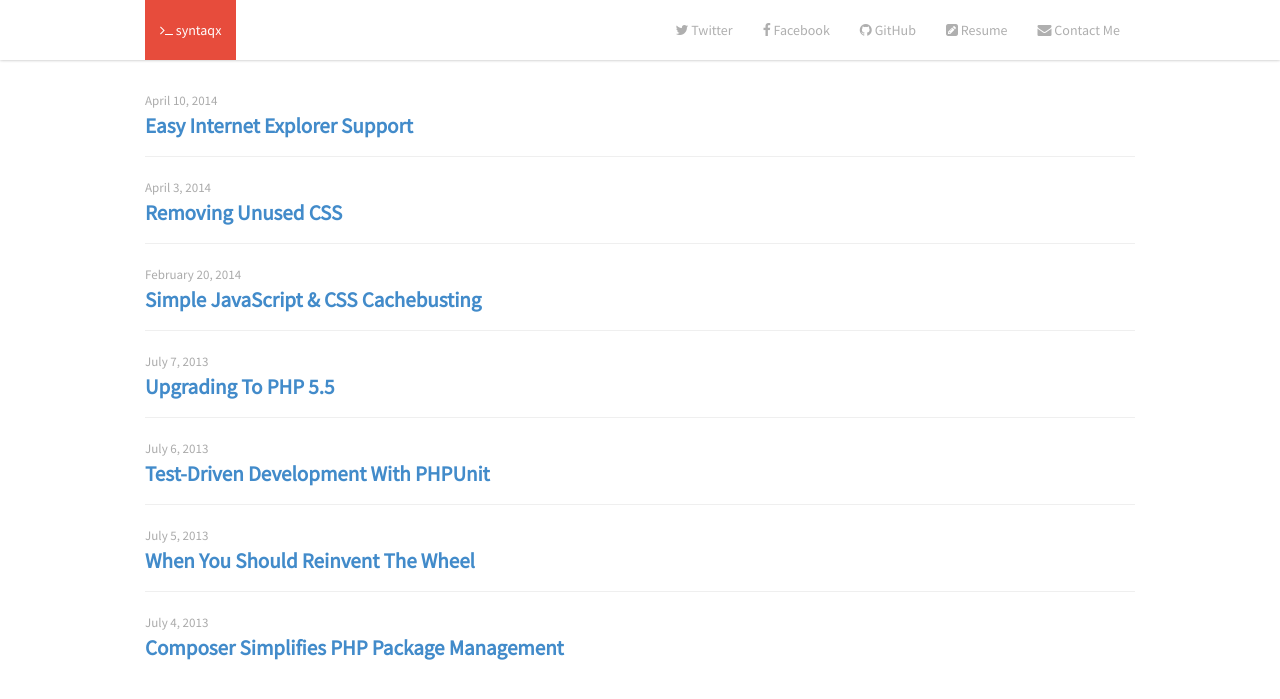
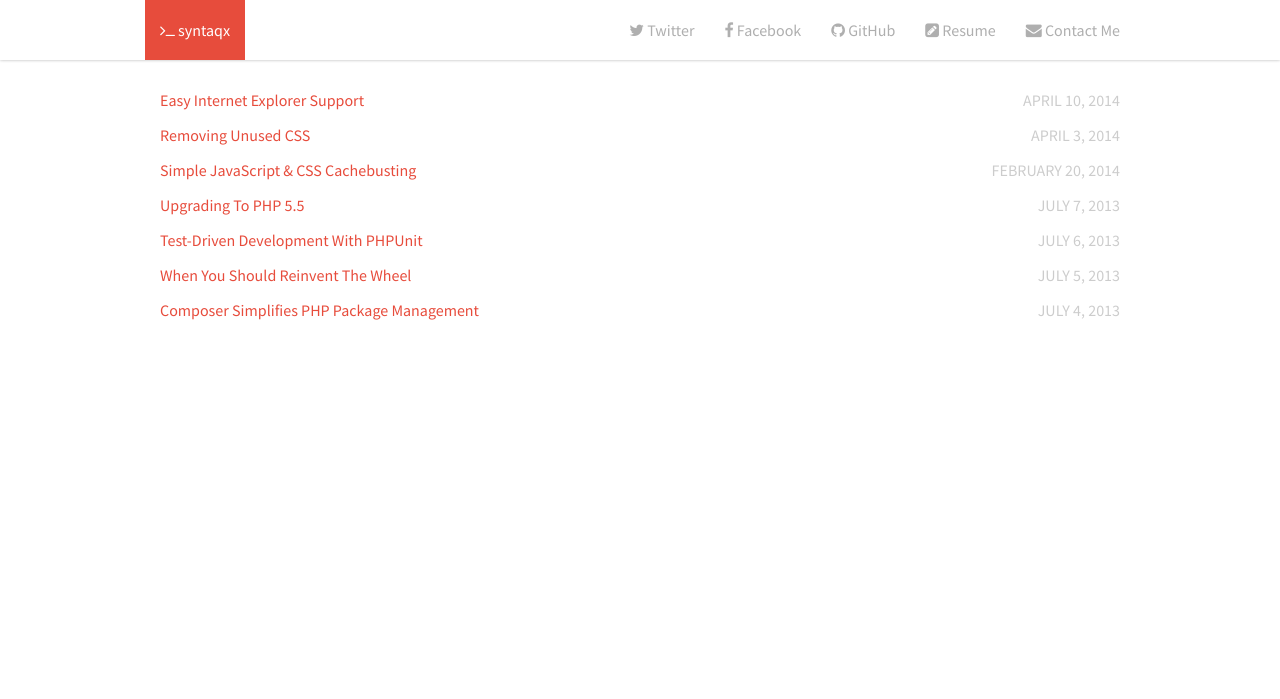
Before and after one commit to syntaqx/syntaqx.github.io, a Jekyll site: the page built from index.html, in a window 1280 px wide. Shown: the top 699 px of the page. Built offline with Jekyll 4.4.1, drawn with Linux system fonts in a browser that asks for light colours; nearby versions of some CDN libraries; Markdown is read by kramdown in place of the engine named in the settings.

Commit message:
just a bit of cleanup.. been a while

```diff
--- a/_config.yml
+++ b/_config.yml
@@ -1,5 +1,5 @@
 markdown: rdiscount
-pygments: true
+highlighter: pygments
 permalink: /posts/:title
 rdiscount:
   extensions: [smart]
--- a/_layouts/post.html
+++ b/_layouts/post.html
@@ -9,11 +9,7 @@ layout: default
   </header>
   <section class="post-item-content">
 
-    {% include adsense.html %}
-
     {{ content }}
-
-    {% include adsense.html %}
 
     <hr>
 
--- a/css/main.css
+++ b/css/main.css
@@ -6,7 +6,7 @@ body {
 body {
   line-height: 20px;
   font-family: 'Source Sans Pro', sans-serif;
-  font-size: 14px;
+  font-size: 16px;
 }
 
 a {
@@ -176,3 +176,30 @@ hr {
   width: 468px;
   height: 60px;
 }
+
+
+.recent-posts {
+  margin: 0;
+  padding: 0;
+  list-style: none;
+}
+
+.recent-posts li {
+  margin: 15px;
+  padding: 0;
+}
+
+.recent-posts li .title {
+  color: #e74c3c;
+}
+
+.recent-posts li a:hover .title {
+  text-decoration: none;
+  font-weight: bold;
+}
+
+.recent-posts li .date {
+  float: right;
+  text-transform: uppercase;
+  color: rgba(0, 0, 0, 0.2);
+}
--- a/google312c312dd8f2ff51.html
+++ /dev/null
@@ -1 +0,0 @@
-google-site-verification: google312c312dd8f2ff51.html
--- a/index.html
+++ b/index.html
@@ -3,17 +3,19 @@ layout: default
 title: Chase Hutchins
 ---
 
-<seciton class="post-list">
+<div class="container">
 
+  <ul class="recent-posts">
   {% for post in site.posts %}
+    <li>
+        <a href="{{ post.url }}">
+          <div>
+            <span class="title">{{ post.title }}</span>
+            <span class="date">{{ post.date | date: "%B %e, %Y" }}</span>
+          </div>
+        </a>
+      </li>
+  {% endfor %}
+  </ul>
 
-  <article class="post-item">
-    <header class="post-item-header">
-      <time class="post-date">{{ post.date | date: "%B %e, %Y" }}</time>
-      <h2 class="post-title"><a href="{{ post.url }}">{{ post.title }}</a></h2>
-    </header>
-  </article>
-
-  {% endfor %}
-
-</section>
+</div>
--- a/riot.html
+++ /dev/null
@@ -1 +0,0 @@
-b0100620-169b-437c-a450-695702e7bf58
--- a/riot.txt
+++ /dev/null
@@ -1 +0,0 @@
-4a422cd4-c818-4f75-b3dc-8b564526f66a
--- a/sitemap.xml
+++ b/sitemap.xml
@@ -1,5 +1,4 @@
 ---
-layout: nil
 ---
 <?xml version="1.0" encoding="UTF-8"?>
 <urlset xmlns="http://www.sitemaps.org/schemas/sitemap/0.9">
```
Also changed, not shown: 3 other files.
